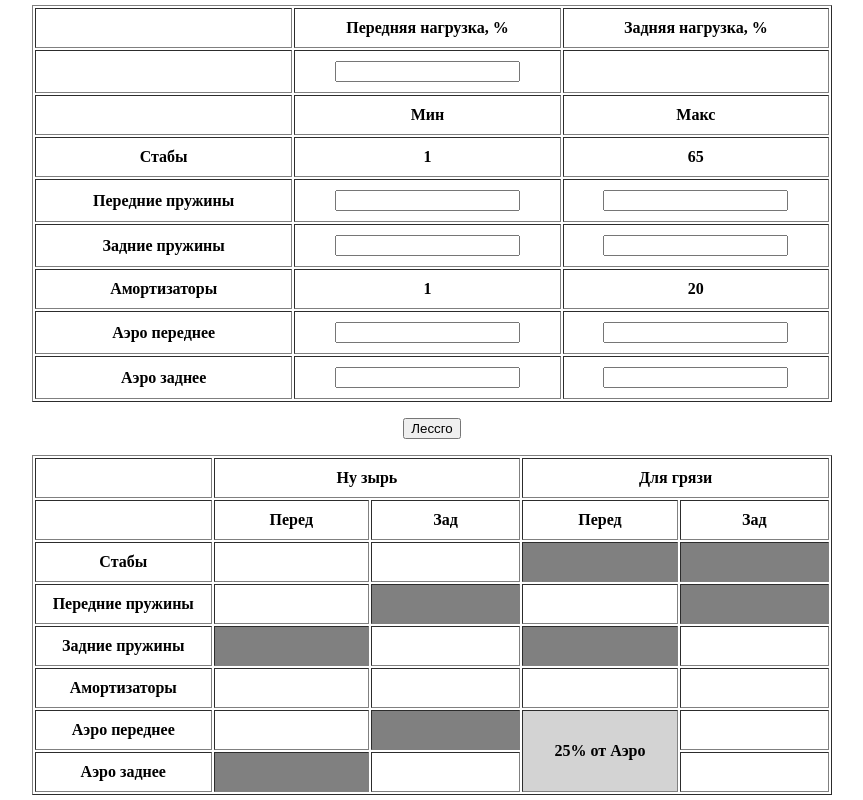
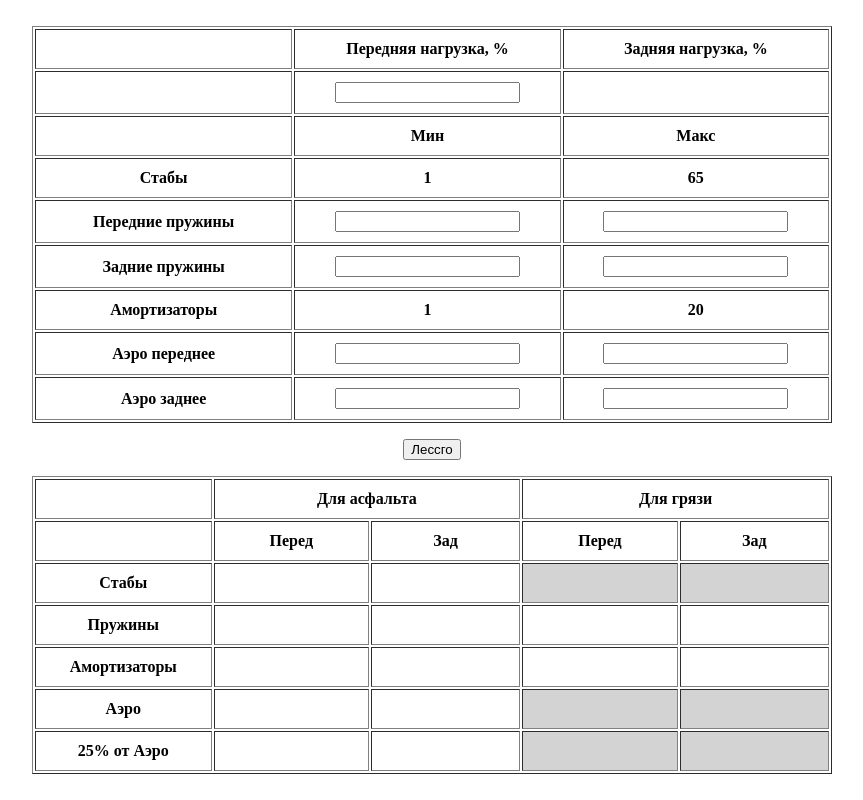
Before and after one commit to th3r1ko/forzaTuning, a plain HTML site: page index.html in a window 1280 px wide. Shown: the whole page, without its empty margins (208-1071 px from the left). Drawn offline with Linux system fonts and the light colour scheme.

Commit message:
Add files via upload

```diff
--- a/index.html
+++ b/index.html
@@ -17,7 +17,7 @@
                <tr>
                     <td></td>
                     <td><input id="perNagruzka" type="number" /></td>
-                    <td id="output-zadNagruzka"></td>
+                    <td id="output-zadNagruzka" class="textBold"></td>
                </tr>
                <tr>
                     <th></th>
@@ -61,7 +61,7 @@
           <table class="table2" border="1" cellpadding="10" width="800">
                <tr>
                     <th></th>
-                    <th colspan="2">Ну зырь</th>
+                    <th colspan="2">Для асфальта</th>
                     <th colspan="2">Для грязи</th>
                </tr>
                <tr>
@@ -75,21 +75,14 @@
                     <th>Стабы</th>
                     <td id="output-perStabi"></td>
                     <td id="output-zadStabi"></td>
-                    <td class="colorGray"></td>
-                    <td class="colorGray"></td>
+                    <td class="colorLightGray"></td>
+                    <td class="colorLightGray"></td>
                </tr>
                <tr>
-                    <th>Передние пружины</th>
+                    <th>Пружины</th>
                     <td id="output-perPruzhini"></td>
-                    <td class="colorGray"></td>
+                    <td id="output-zadPruzhini"></td>
                     <td id="output-gryazPerPruzhini"></td>
-                    <td class="colorGray"></td>
-               </tr>
-               <tr>
-                    <th>Задние пружины</th>
-                    <td class="colorGray"></td>
-                    <td id="output-zadPruzhini"></td>
-                    <td class="colorGray"></td>
                     <td id="output-gryazZadPruzhini"></td>
                </tr>
                <tr>
@@ -100,17 +93,18 @@
                     <td id="output-gryazZadAmorti"></td>
                </tr>
                <tr>
-                    <th>Аэро переднее</th>
+                    <th>Аэро</th>
                     <td id="output-perAero"></td>
-                    <td class="colorGray"></td>
-                    <th class="colorLightgray" rowspan="2">25% от Аэро</th>
-                    <td id="output-25%PerAero"></td>
+                    <td id="output-zadAero"></td>
+                    <td class="colorLightGray"></td>
+                    <td class="colorLightGray"></td>
                </tr>
                <tr>
-                    <th>Аэро заднее</th>
-                    <td class="colorGray"></td>
-                    <td id="output-zadAero"></td>
+                    <th>25% от Аэро</th>
+                    <td id="output-25%PerAero"></td>
                     <td id="output-25%ZadAero"></td>
+                    <td class="colorLightGray"></td>
+                    <td class="colorLightGray"></td>
                </tr>
           </table>
 
--- a/style.css
+++ b/style.css
@@ -29,10 +29,10 @@ th, td {
      margin-top: 16px;
 }
 
-.colorGray {
-     background-color: gray;
+.colorLightGray {
+     background-color: lightgray;
 }
 
-.colorLightgray {
-     background-color: lightgray;
+.textBold {
+     font-weight: bold;
 }
```
